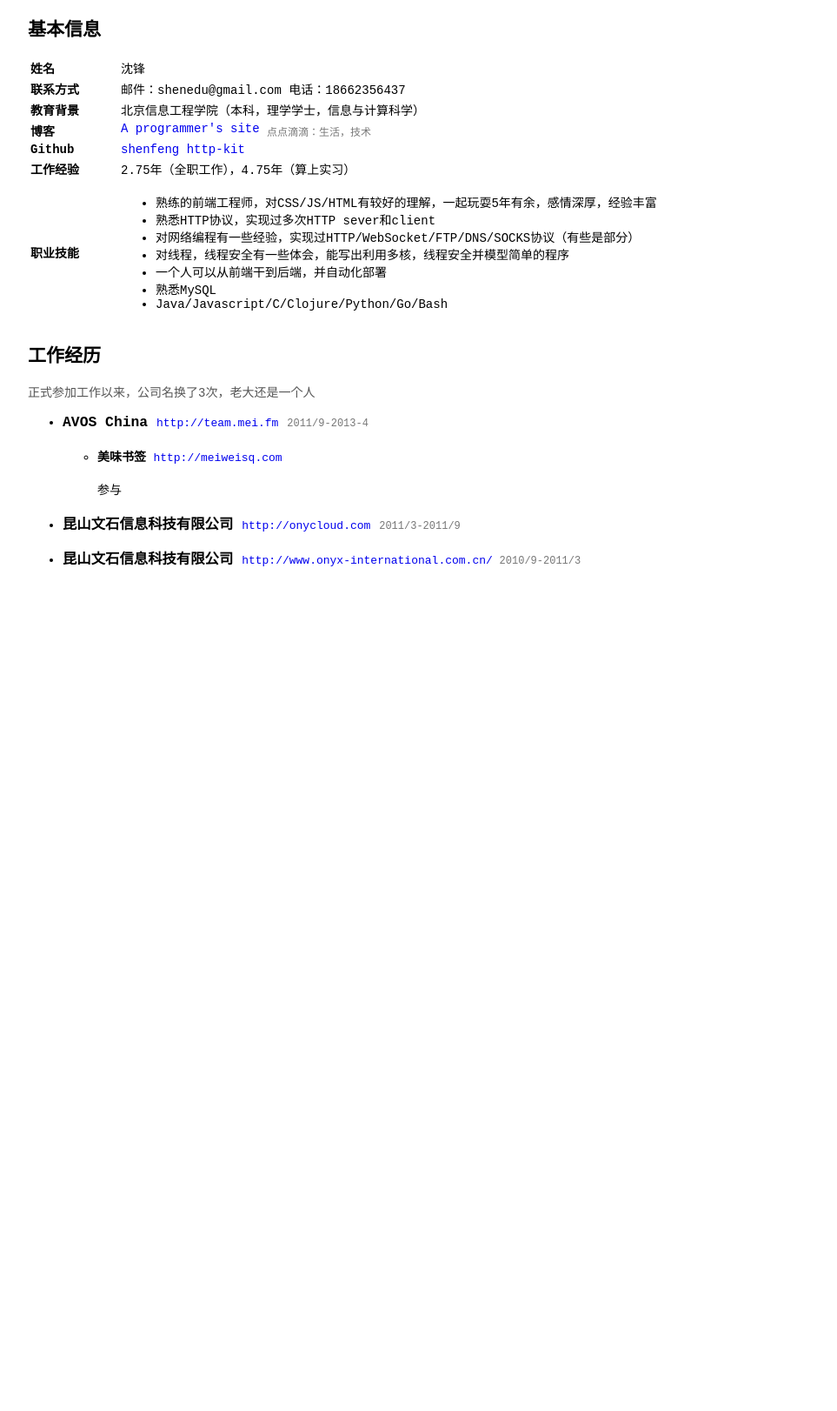
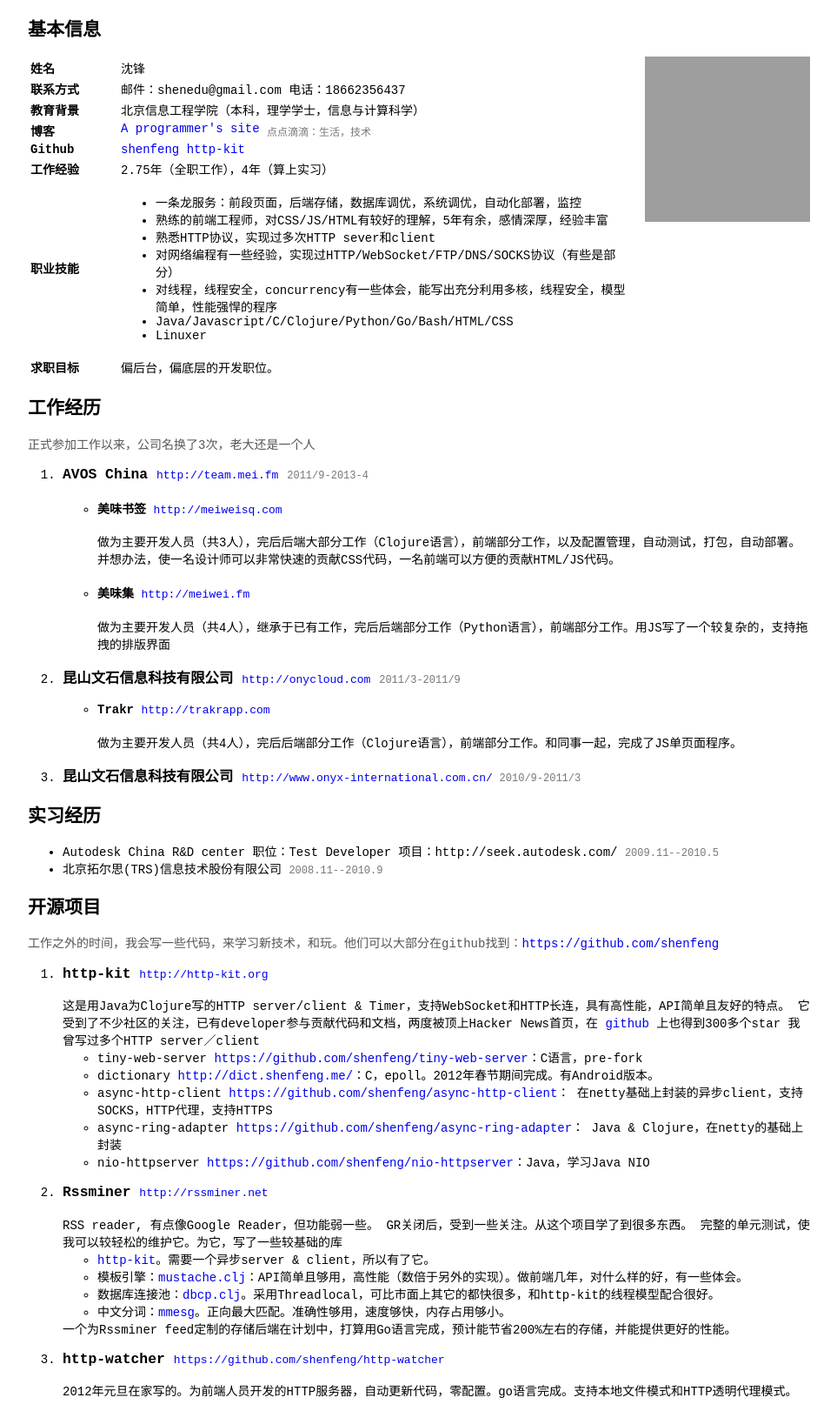
Before and after one commit to shenfeng/shenfeng.github.com, a Jekyll site: the page resume/index.html, which Jekyll copies as it is, in a window 1280 px wide. Shown: the whole page at 87% size, without its empty margins (158-1121 px from the left). Built offline with Jekyll 4.4.1, drawn with Linux system fonts in a browser that asks for light colours; before the commit the page ends 900 px from its top, so only the background shows below that; grey boxes are pictures that could not be loaded.

Commit message:
update resume

```diff
--- a/resume/index.html
+++ b/resume/index.html
@@ -41,20 +43,26 @@
           </tr>
           <tr>
             <td>工作经验</td>
-            <td> 2.75年（全职工作），4.75年（算上实习） </td>
+            <td> 2.75年（全职工作），4年（算上实习） </td>
           </tr>
           <tr>
             <td>职业技能</td>
             <td>
               <ul>
-                <li>熟练的前端工程师，对CSS/JS/HTML有较好的理解，一起玩耍5年有余，感情深厚，经验丰富</li>
+                <li>一条龙服务：前段页面，后端存储，数据库调优，系统调优，自动化部署，监控</li>
+                <li>熟练的前端工程师，对CSS/JS/HTML有较好的理解，5年有余，感情深厚，经验丰富</li>
                 <li>熟悉HTTP协议，实现过多次HTTP sever和client</li>
                 <li>对网络编程有一些经验，实现过HTTP/WebSocket/FTP/DNS/SOCKS协议（有些是部分）</li>
-                <li>对线程，线程安全有一些体会，能写出利用多核，线程安全并模型简单的程序</li>
-                <li>一个人可以从前端干到后端，并自动化部署</li>
-                <li>熟悉MySQL</li>
-                <li>Java/Javascript/C/Clojure/Python/Go/Bash</li>
+                <li>对线程，线程安全，concurrency有一些体会，能写出充分利用多核，线程安全，模型简单，性能强悍的程序</li>
+                <li>Java/Javascript/C/Clojure/Python/Go/Bash/HTML/CSS</li>
+                <li>Linuxer</li>
               </ul>
+            </td>
+          </tr>
+          <tr>
+            <td>求职目标</td>
+            <td>
+              偏后台，偏底层的开发职位。
             </td>
           </tr>
         </table>
@@ -62,7 +70,7 @@
       <div class="section work">
         <h2>工作经历</h2>
         <p class="info">正式参加工作以来，公司名换了3次，老大还是一个人</p>
-        <ul>
+        <ol>
           <li>
             <h3>AVOS China  <a href="http://team.mei.fm">http://team.mei.fm</a>
               <span class="date">2011/9-2013-4</span></h3>
@@ -70,7 +78,14 @@
               <li>
                 <h4>美味书签 <a href="http://meiweisq.com">http://meiweisq.com</a></h4>
                 <div class="detail">
-                  参与
+                  做为主要开发人员（共3人），完后后端大部分工作（Clojure语言），前端部分工作，以及配置管理，自动测试，打包，自动部署。
+                  并想办法，使一名设计师可以非常快速的贡献CSS代码，一名前端可以方便的贡献HTML/JS代码。
+                </div>
+              </li>
+              <li>
+                <h4>美味集 <a href="http://meiwei.fm">http://meiwei.fm</a></h4>
+                <div class="detail">
+                  做为主要开发人员（共4人），继承于已有工作，完后后端部分工作（Python语言），前端部分工作。用JS写了一个较复杂的，支持拖拽的排版界面
                 </div>
               </li>
             </ul>
@@ -79,6 +94,14 @@
             <h3>昆山文石信息科技有限公司 <a href="http://onycloud.com">http://onycloud.com</a>
               <span class="date">2011/3-2011/9</span>
             </h3>
+            <ul>
+              <li>
+                <h4>Trakr <a href="https://trakrapp.com">http://trakrapp.com</a></h4>
+                <div class="detail">
+                  做为主要开发人员（共4人），完后后端部分工作（Clojure语言），前端部分工作。和同事一起，完成了JS单页面程序。
+                </div>
+              </li>
+            </ul>
           </li>
           <li>
             <h3>昆山文石信息科技有限公司 <a href="http://www.onyx-international.com.cn/">
@@ -87,7 +110,81 @@
               <span class="date">2010/9-2011/3</span>
             </h3>
           </li>
+        </ol>
+      </div>
+      <div class="section intern">
+        <h2>实习经历</h2>
+        <ul>
+          <li>Autodesk China R&D center
+            <span>职位：Test Developer</span>
+            <span>项目：http://seek.autodesk.com/</span>
+            <span class="date">2009.11--2010.5</span>
+          </li>
+          <li>北京拓尔思(TRS)信息技术股份有限公司
+            <span class="date">2008.11--2010.9</span></li>
         </ul>
+      </div>
+      <div class="section intern">
+        <h2>开源项目</h2>
+        <p class="info">工作之外的时间，我会写一些代码，来学习新技术，和玩。他们可以大部分在github找到：<a href="https://github.com/shenfeng">https://github.com/shenfeng</a></p>
+        <ol>
+          <li>
+            <h3>http-kit  <a href="http://http-kit.org">http://http-kit.org</a>
+            </h3>
+            <div class="detail">
+              这是用Java为Clojure写的HTTP server/client & Timer，支持WebSocket和HTTP长连，具有高性能，API简单且友好的特点。
+              它受到了不少社区的关注，已有developer参与贡献代码和文档，两度被顶上Hacker News首页，在 <a href="https://github.com/http-kit/http-kit">github</a> 上也得到300多个star
+              我曾写过多个HTTP server／client
+              <ul>
+                <li>
+                  tiny-web-server <a href="https://github.com/shenfeng/tiny-web-server">https://github.com/shenfeng/tiny-web-server</a>：C语言，pre-fork
+                </li>
+                <li>dictionary <a href="http://dict.shenfeng.me/">http://dict.shenfeng.me/</a>：C，epoll。2012年春节期间完成。有Android版本。
+                </li>
+                <li>
+                  async-http-client
+                  <a href="https://github.com/shenfeng/async-http-client">https://github.com/shenfeng/async-http-client</a>：
+                  在netty基础上封装的异步client，支持SOCKS，HTTP代理，支持HTTPS
+                </li>
+                <li>
+                  async-ring-adapter <a href="https://github.com/shenfeng/async-ring-adapter">https://github.com/shenfeng/async-ring-adapter</a>：
+                  Java & Clojure，在netty的基础上封装
+                </li>
+                <li>
+                  nio-httpserver
+                  <a href="https://github.com/shenfeng/nio-httpserver">https://github.com/shenfeng/nio-httpserver</a>：Java，学习Java NIO
+                </li>
+              </ul>
+            </div>
+          </li>
+          <li>
+            <h3>Rssminer <a href="http://rssminer.net">http://rssminer.net</a></h3>
+            <div class="detail">
+              RSS reader, 有点像Google Reader，但功能弱一些。 GR关闭后，受到一些关注。从这个项目学了到很多东西。 完整的单元测试，使我可以较轻松的维护它。为它，写了一些较基础的库
+              <ul>
+                <li>
+                  <a href="https://github.com/http-kit/http-kit">http-kit</a>。需要一个异步server & client，所以有了它。
+                </li>
+                <li>
+                  模板引擎：<a href="https://github.com/shenfeng/mustache.clj">mustache.clj</a>：API简单且够用，高性能（数倍于另外的实现）。做前端几年，对什么样的好，有一些体会。
+                </li>
+                <li>
+                  数据库连接池：<a href="https://github.com/http-kit/dbcp.clj">dbcp.clj</a>。采用Threadlocal，可比市面上其它的都快很多，和http-kit的线程模型配合很好。
+                </li>
+                <li>
+                  中文分词：<a href="https://github.com/shenfeng/mmseg">mmesg</a>。正向最大匹配。准确性够用，速度够快，内存占用够小。
+                </li>
+              </ul>
+              一个为Rssminer feed定制的存储后端在计划中，打算用Go语言完成，预计能节省200%左右的存储，并能提供更好的性能。
+            </div>
+          </li>
+          <li>
+            <h3>http-watcher <a href="https://github.com/shenfeng/http-watcher">https://github.com/shenfeng/http-watcher</a></h3>
+            <div class="detail">
+              2012年元旦在家写的。为前端人员开发的HTTP服务器，自动更新代码，零配置。go语言完成。支持本地文件模式和HTTP透明代理模式。
+            </div>
+          </li>
+        </ol>
       </div>
     </div>
   </body>
--- a/resume/style.css
+++ b/resume/style.css
@@ -22,7 +22,7 @@
     font-size: 14px;
 }
 
-.work .date {
+.date {
     font-size: 12px;
     font-weight: normal;
     color: #777;
@@ -38,3 +38,12 @@
     font-size: 13px;
     font-weight: normal;
 }
+
+#profile {
+    float: right;
+    width: 190px;
+}
+
+#info {
+    width: 700px;
+}
```
Also changed, not shown: other parts of resume/index.html (+2 -0 lines).
